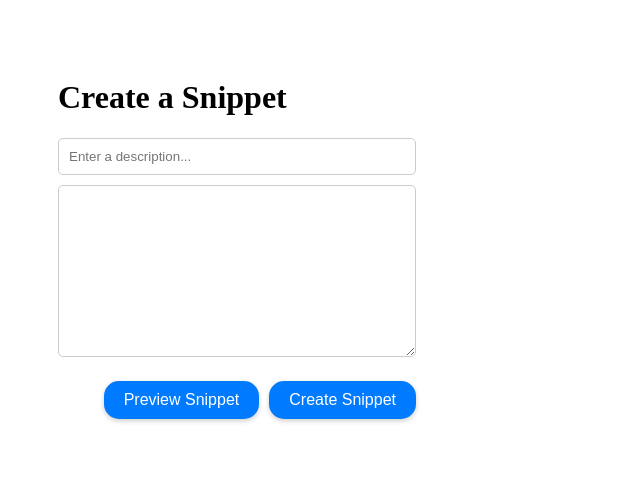
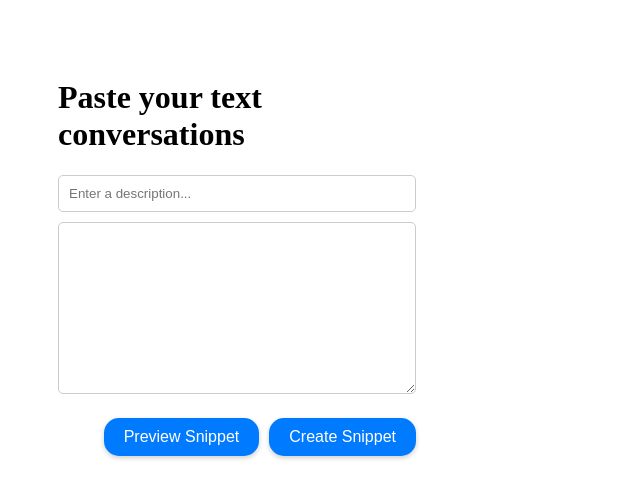
Before and after one commit to viraatdas/msgshare, a Vue app in the folder msgshare-ui/: page / in a window 1280 px wide. Shown: the top 498 px of the page, without its empty margins (0-640 px from the left). Built offline with nearby package versions, Linux system fonts and the light colour scheme.

Commit message:
updated tab description

```diff
--- a/msgshare-ui/public/index.html
+++ b/msgshare-ui/public/index.html
@@ -41,7 +41,7 @@
     <meta name="background-color" content="#ffffff" />
     <!-- White background color -->
 
-    <title><%= htmlWebpackPlugin.options.title %></title>
+    <title>pastebin for textconvos | msgshare</title>
   </head>
   <body>
     <noscript>
--- a/msgshare-ui/src/components/HomePage.vue
+++ b/msgshare-ui/src/components/HomePage.vue
@@ -1,7 +1,7 @@
 <template>
     <div id="app" class="container">
       <div class="input-section">
-        <h1>Create a Snippet</h1>
+        <h1>Paste your text conversations</h1>
         <input v-model="snippetDescription" placeholder="Enter a description..." class="description-input" />
         <textarea v-model="snippetText" rows="10" cols="60" class="snippet-textarea"></textarea>
         <div class="button-container">
```
